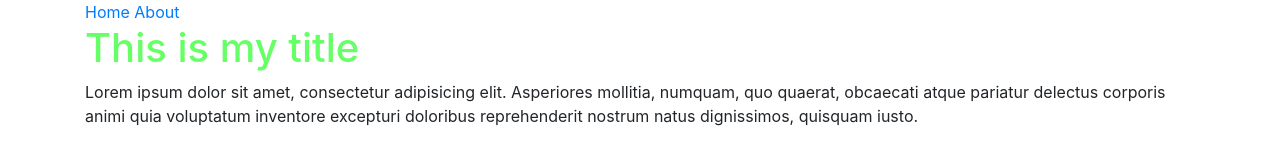
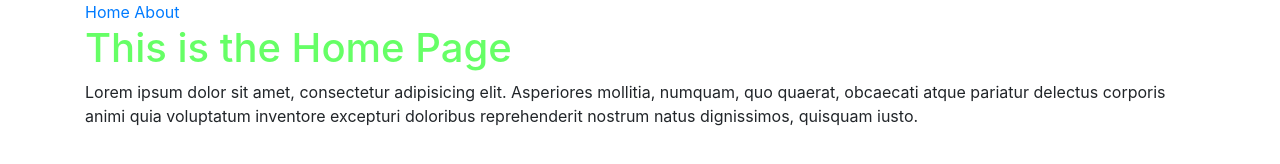
Before and after one commit to zeromile/week10, a plain HTML site: page index.html in a window 1280 px wide. Drawn offline with nearby package versions, Linux system fonts and the light colour scheme.

Commit message:
updated h1

```diff
--- a/index.html
+++ b/index.html
@@ -14,7 +14,7 @@
             <div class="col-sm-12">
                 <a href="index.html">Home</a>
                 <a href="about.html">About</a>
-                <h1>This is my title</h1>
+                <h1>This is the Home Page</h1>
                 <p>Lorem ipsum dolor sit amet, consectetur adipisicing elit. Asperiores mollitia, numquam, quo quaerat, obcaecati atque pariatur delectus corporis animi quia voluptatum inventore excepturi doloribus reprehenderit nostrum natus dignissimos, quisquam iusto.</p>
             </div>
         </div>
```
Also changed, not shown: about.html (+1 -1 lines).
